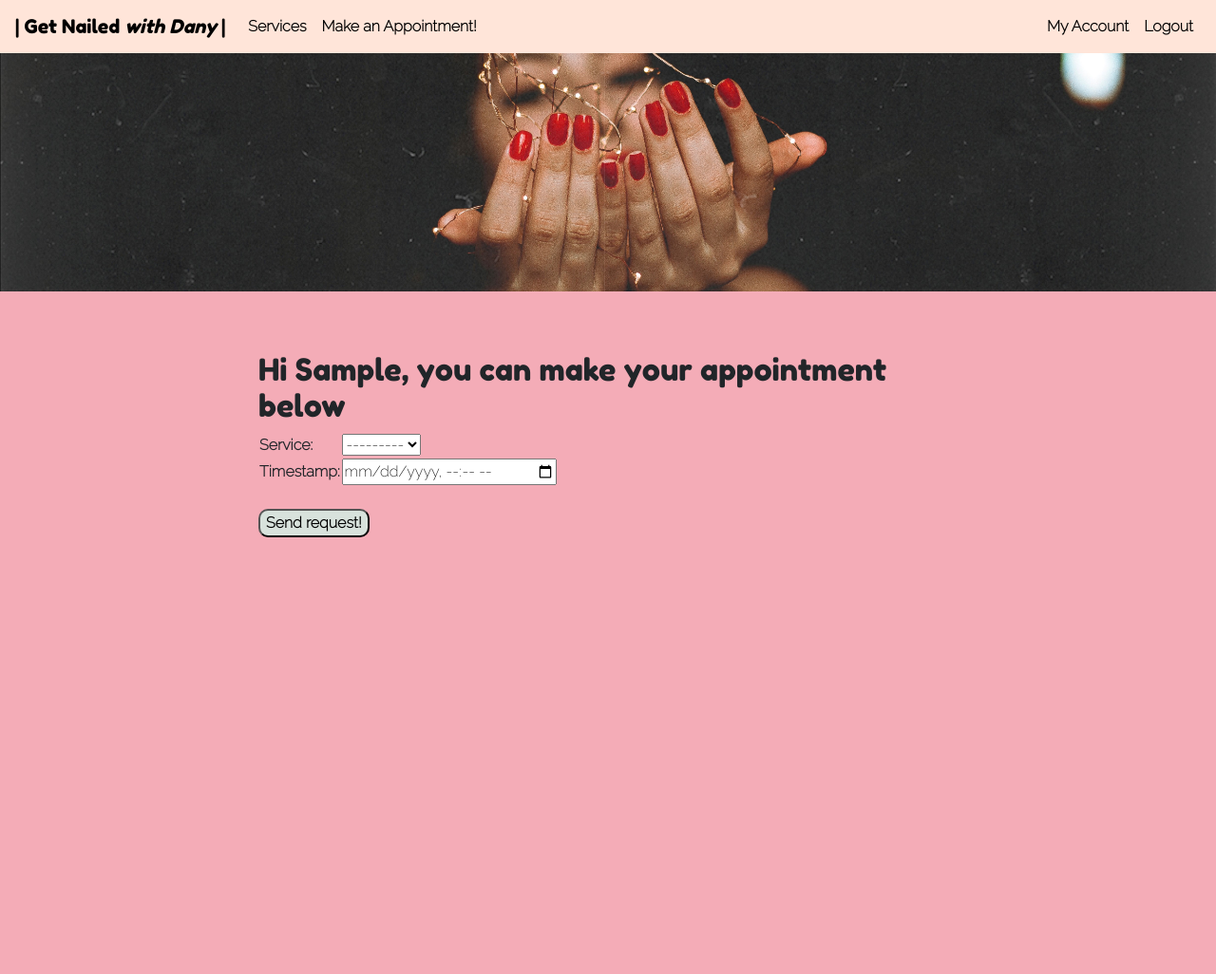
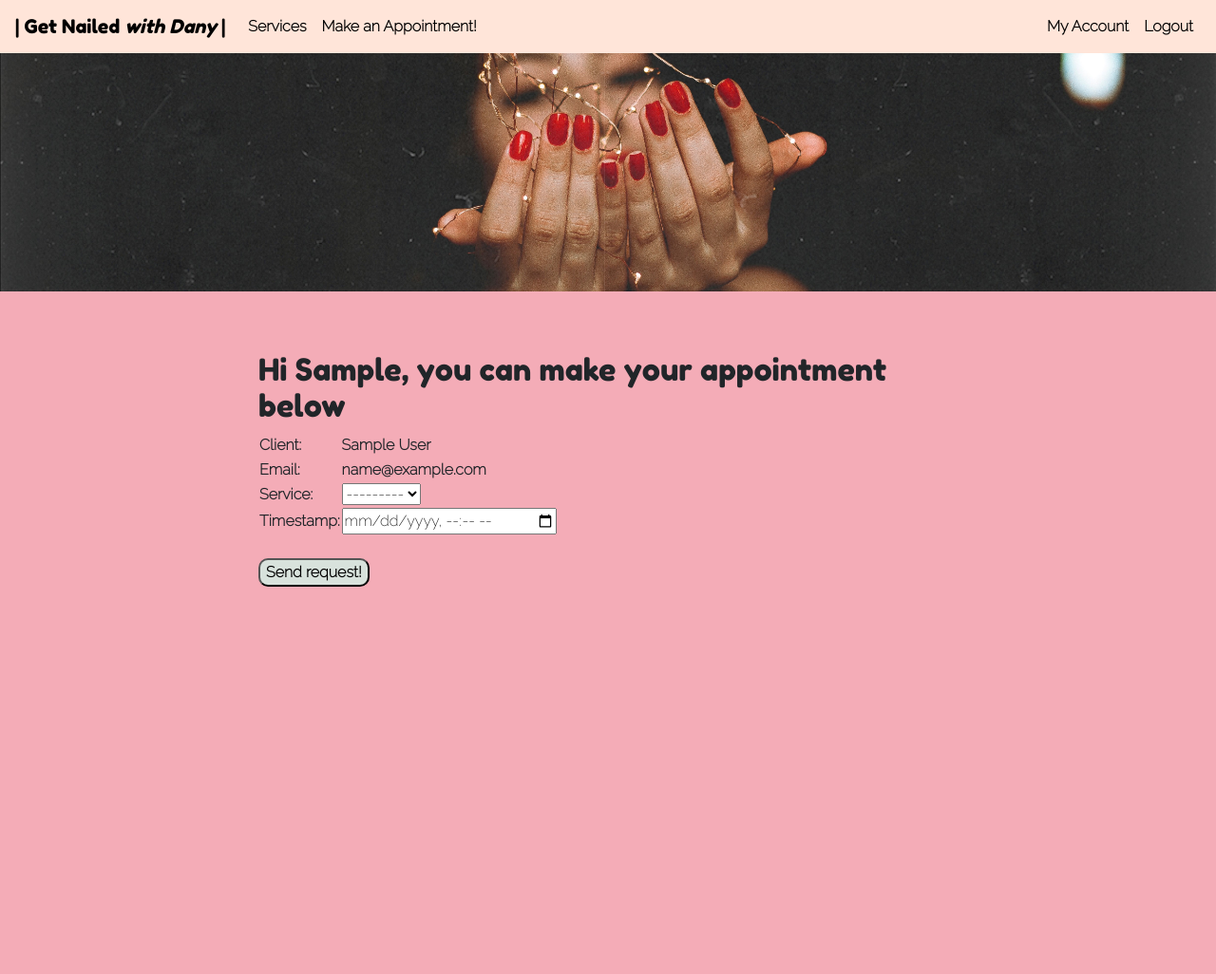
Before and after one commit to anabramos/getnailedwithdany, a Django app: page /make-appointment in a window 1280 px wide. Shown: the top 1026 px of the page at 95% size. Run offline with Django 3.2, Linux system fonts and the light colour scheme; the visitor is signed in with stand-in values (Sample User, id 1); data that the repository does not hold is empty; some libraries are stand-ins or nearby versions.

Commit message:
Update Make Appointment template html

```diff
--- a/templates/make-appointment.html
+++ b/templates/make-appointment.html
@@ -10,8 +10,16 @@
             {% if user.is_authenticated %}
                 <div class="col-md-8 mt-3 offset-md-2">
                     <h2>Hi {{ user.first_name }}, you can make your appointment below</h2>
-                    <form>
+                    <form method="POST">
                         <table>
+                            <tr>
+                                <th>Client:</th>
+                                <td><strong>{{ user.first_name }} {{ user.last_name }}</strong></td>
+                            </tr>
+                            <tr>
+                                <th>Email:</th>
+                                <td><strong>{{ user.email }}</strong></td>
+                            </tr>
                             {% csrf_token %}
                             {{ appointment_form.as_table }}
                         </table>
```
